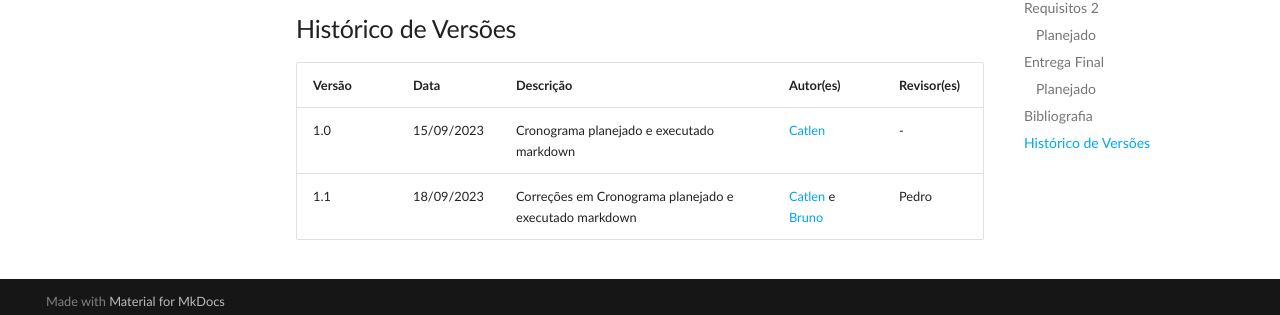
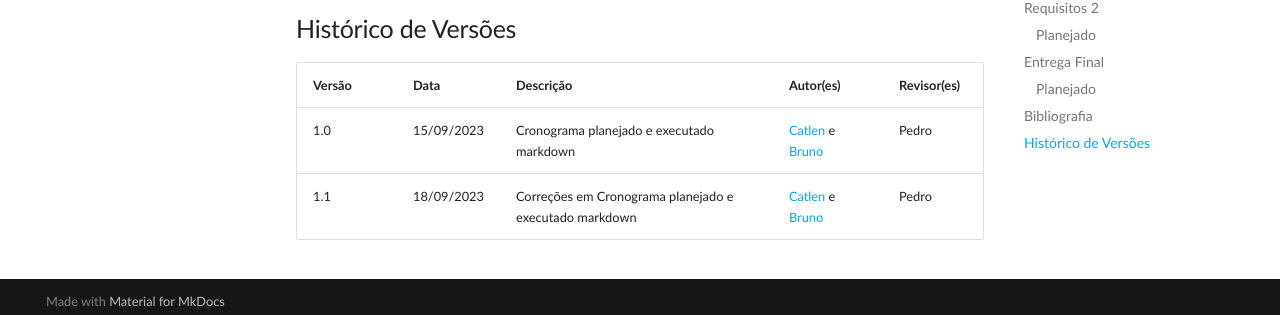
Before and after one commit to Requisitos-de-Software/2023.2-Jitsi, an MkDocs documentation site: the page built from docs/Planejamento/cronograma.md, in a window 1280 px wide and 900 px high, scrolled down 4734 px. Shown: the part 577-892 px from the top of the window. Built offline with MkDocs 1.6.1 and Material for MkDocs 9.7.7, drawn with Linux system fonts in a browser that asks for light colours; some web fonts are replaced; comment, search, counter and statistics services are not loaded.

Commit message:
Correção do Cronograma

```diff
--- a/docs/Planejamento/cronograma.md
+++ b/docs/Planejamento/cronograma.md
@@ -134,5 +134,5 @@ Atividade | Período de Desenvolvimento | Responsáveis | Revisor |
 
 Versão  |   Data    | Descrição | Autor(es) | Revisor(es)
 --------- | ------- | ------ | ---------- | ----------
- 1.0 | 15/09/2023 | Cronograma planejado e executado markdown | [Catlen](https://github.com/catlenc) | - |
+ 1.0 | 15/09/2023 | Cronograma planejado e executado markdown | [Catlen](https://github.com/catlenc) e [Bruno](https://github.com/BrunoHenrique00) |Pedro|
  1.1 | 18/09/2023 | Correções em Cronograma planejado e executado markdown | [Catlen](https://github.com/catlenc) e [Bruno](https://github.com/BrunoHenrique00) |Pedro|
```
